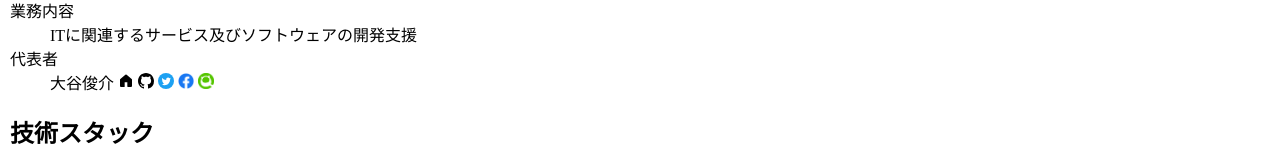
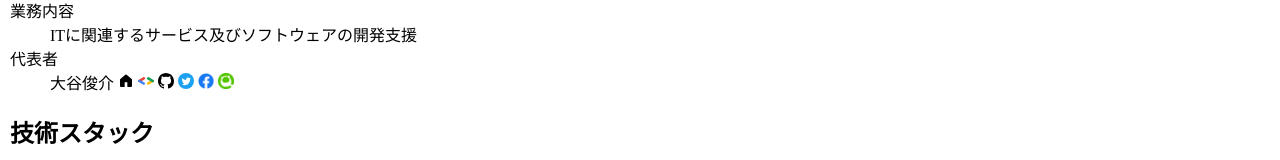
Before and after one commit to zauel/zauel.github.io, a plain HTML site: page docs/index.html in a window 1280 px wide. Shown: the part 345-505 px from the top of the page. Drawn offline with Linux system fonts and the light colour scheme.

Commit message:
add Google Developers link

```diff
--- a/docs/index.html
+++ b/docs/index.html
@@ -32,7 +32,7 @@
           <dt>業務内容</dt>
           <dd>ITに関連するサービス及びソフトウェアの開発支援</dd>
           <dt>代表者</dt>
-          <dd>大谷俊介&nbsp;<a href="https://www.zaneli.com"><img class="icon" src="img/home-fill.svg" alt="ウェブサイト" /></a>&nbsp;<a href="https://github.com/zaneli"><img class="icon" src="img/github.svg" alt="GitHub" /></a>&nbsp;<a href="https://twitter.com/so_zaneli"><img class="icon" src="img/twitter.svg" alt="Twitter" /></a>&nbsp;<a href="https://www.facebook.com/so.zaneli"><img class="icon" src="img/facebook.png" alt="Facebook" /></a>&nbsp;<a href="https://qiita.com/zaneli@github"><img class="icon" src="img/qiita.png" alt="Qiita" /></a></dd>
+          <dd>大谷俊介&nbsp;<a href="https://www.zaneli.com"><img class="icon" src="img/home-fill.svg" alt="ウェブサイト" /></a>&nbsp;<a href="https://g.dev/zaneli"><img class="icon" src="img/google-developers.svg" alt="Google Developers" /></a>&nbsp;<a href="https://github.com/zaneli"><img class="icon" src="img/github.svg" alt="GitHub" /></a>&nbsp;<a href="https://twitter.com/so_zaneli"><img class="icon" src="img/twitter.svg" alt="Twitter" /></a>&nbsp;<a href="https://www.facebook.com/so.zaneli"><img class="icon" src="img/facebook.png" alt="Facebook" /></a>&nbsp;<a href="https://qiita.com/zaneli@github"><img class="icon" src="img/qiita.png" alt="Qiita" /></a></dd>
         </dl>
         <h2>技術スタック</h2>
         <ul class="techstack">
```
Also changed, not shown: docs/img/google-developers.svg (added), 1 other file.
